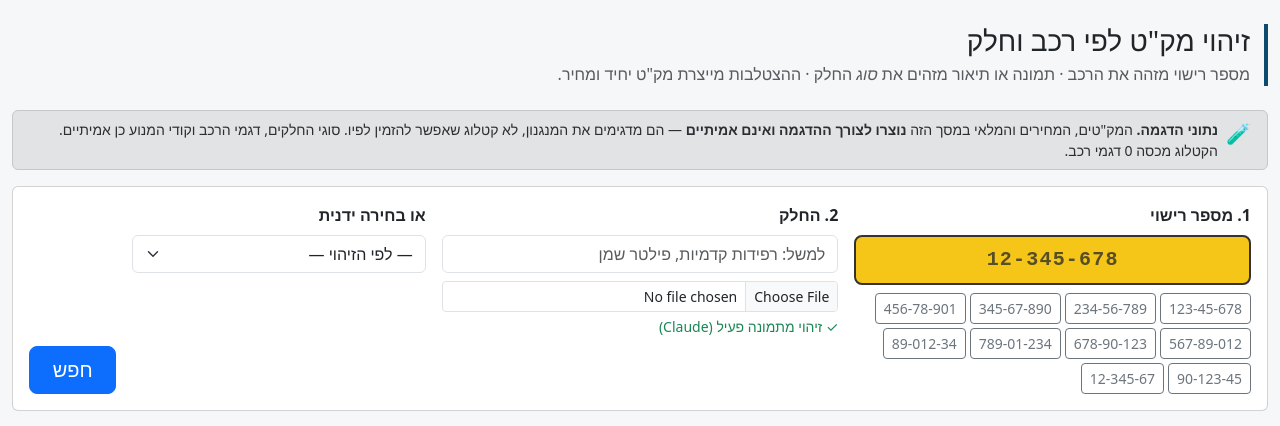
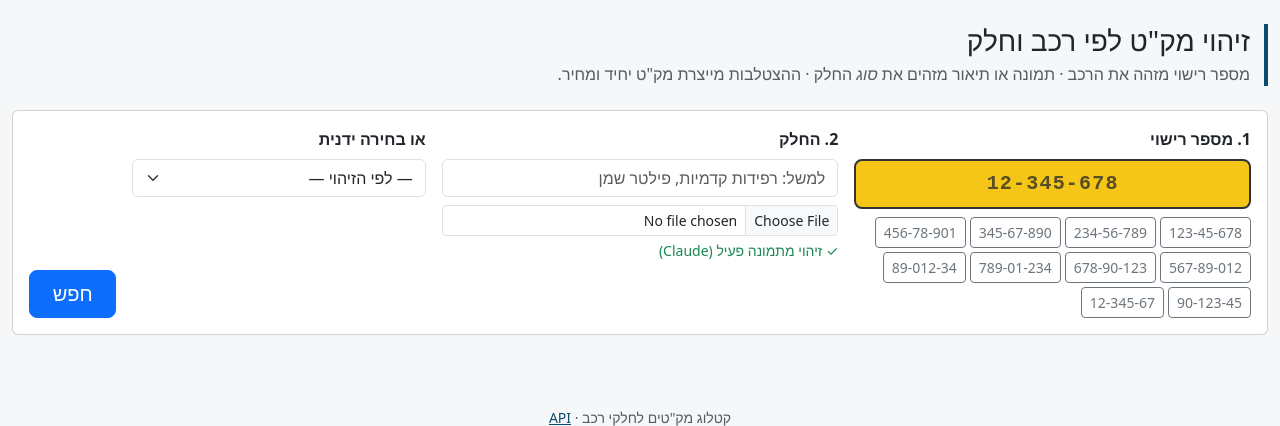
Before and after one commit to office268/makat, a Flask app: page /demo in a window 1280 px wide. Shown: the part 56-482 px from the top of the page. Run offline with Flask 3, Linux system fonts and the light colour scheme; data that the repository does not hold is empty.

Commit message:
Revert "הבהרת גבולות הדמו: סימון נתונים מסונתזים והפרדה בין זיהוי לכיסוי"
This reverts commit 45385e14306049debf3934e74a4c7d2a07fe5bc0.

```diff
--- a/app/routes/demo.py
+++ b/app/routes/demo.py
@@ -23,8 +23,6 @@ def demo():
         "selected_type": None,
         "matches": [],
         "coverage": {},
-        "catalog_vehicles": services.catalog_vehicles(),
-        "covered": None,
         "error": None,
     }
     if request.method != "POST":
@@ -45,9 +43,6 @@ def demo():
         return render_template("demo.html", **context)
     context["vehicle"] = vehicle
     context["coverage"] = services.catalog_coverage(vehicle)
-    # האם לרכב הזה יש בכלל מק"טים בקטלוג? מבדיל בין "אין חלק כזה"
-    # לבין "הדגם הזה מחוץ לכיסוי הדמו" - שתי הודעות שונות לגמרי למשתמש.
-    context["covered"] = bool(context["coverage"])
 
     # שלב 2 - סוג החלק
     image_bytes = None
--- a/app/services.py
+++ b/app/services.py
@@ -459,26 +459,3 @@ def catalog_coverage(vehicle):
         seen.setdefault(part.part_type, 0)
         seen[part.part_type] += 1
     return seen
-
-
-def catalog_vehicles():
-    """רשימת הרכבים שהקטלוג מכסה בפועל - להצגת גבולות הדמו למשתמש."""
-    rows = (
-        db.session.query(
-            Fitment.make, Fitment.model, Fitment.year_from, Fitment.year_to
-        )
-        .distinct()
-        .order_by(Fitment.make, Fitment.model)
-        .all()
-    )
-    seen = {}
-    for make, model, year_from, year_to in rows:
-        key = (make, model)
-        if key not in seen:
-            seen[key] = {
-                "make": make,
-                "model": model,
-                "year_from": year_from,
-                "year_to": year_to,
-            }
-    return list(seen.values())
--- a/app/templates/demo.html
+++ b/app/templates/demo.html
@@ -8,17 +8,6 @@
     מספר רישוי מזהה את הרכב · תמונה או תיאור מזהים את <em>סוג</em> החלק ·
     ההצטלבות מייצרת מק"ט יחיד ומחיר.
   </p>
-</div>
-
-<div class="alert alert-secondary d-flex align-items-start gap-2 py-2">
-  <span class="fs-5">🧪</span>
-  <div class="small">
-    <strong>נתוני הדגמה.</strong>
-    המק"טים, המחירים והמלאי במסך הזה <strong>נוצרו לצורך ההדגמה ואינם אמיתיים</strong> —
-    הם מדגימים את המנגנון, לא קטלוג שאפשר להזמין לפיו.
-    סוגי החלקים, דגמי הרכב וקודי המנוע כן אמיתיים.
-    הקטלוג מכסה {{ catalog_vehicles | length }} דגמי רכב.
-  </div>
 </div>
 
 {% if error %}<div class="alert alert-warning">{{ error }}</div>{% endif %}
@@ -161,32 +150,6 @@
           </tbody>
         </table>
       </div>
-      {% elif not covered %}
-      <div class="card-body">
-        <div class="d-flex align-items-start gap-3">
-          <span class="fs-3">✅</span>
-          <div>
-            <h6 class="mb-1">הרכב זוהה במלואו — אבל הוא מחוץ לכיסוי הקטלוג בדמו</h6>
-            <p class="text-muted mb-2">
-              שלב הזיהוי עבד: מספר הרישוי החזיר
-              <strong>{{ vehicle.make }} {{ vehicle.model }}{% if vehicle.year %}, {{ vehicle.year }}{% endif %}</strong>{% if vehicle.engine_code %},
-              מנוע {{ vehicle.engine_code }}{% endif %}.
-              מה שחסר הוא <strong>הקטלוג</strong> — בדמו הזה יש 113 מק"טים שנוצרו
-              ידנית ל-{{ catalog_vehicles | length }} דגמים בלבד. מול קטלוג מלא,
-              אותה הצטלבות בדיוק הייתה מחזירה מק"ט לרכב הזה.
-            </p>
-            <div class="small fw-bold mb-2">הדגמים שהקטלוג מכסה:</div>
-            <div class="d-flex flex-wrap gap-1">
-              {% for cv in catalog_vehicles %}
-              <span class="badge bg-light text-dark border">
-                {{ cv.make }} {{ cv.model }}
-                {%- if cv.year_from %} {{ cv.year_from }}-{{ cv.year_to or '' }}{% endif %}
-              </span>
-              {% endfor %}
-            </div>
-          </div>
-        </div>
-      </div>
       {% else %}
       <div class="card-body text-muted">
         אין מק"ט מסוג זה בקטלוג עבור הרכב הזה.
--- a/scripts/seed.py
+++ b/scripts/seed.py
@@ -132,7 +132,7 @@ VEHICLES = [
 SUPPLIERS = [
     ("חלפים ישיר בע\"מ", "רועי מזרחי", "03-5551200", "roei@halafim-yashir.example"),
     ("מ.א. יבוא חלפים", "אורית לוי", "04-8887340", "orit@ma-import.example"),
-    ("דרום חלפים בע\"מ", "עידן שרעבי", "08-9330000", "idan@darom-parts.example"),
+    ("שוקי חלפים", "שוקי בן דוד", "08-9331384", "shuki@shuki-parts.example"),
 ]
 
 ALPHABET = "ABCDEFGHJKLMNPRSTUVWXYZ"
```
Also changed, not shown: scripts/init_db.py (+1 -7 lines), tests/test_web.py (+0 -29 lines).
